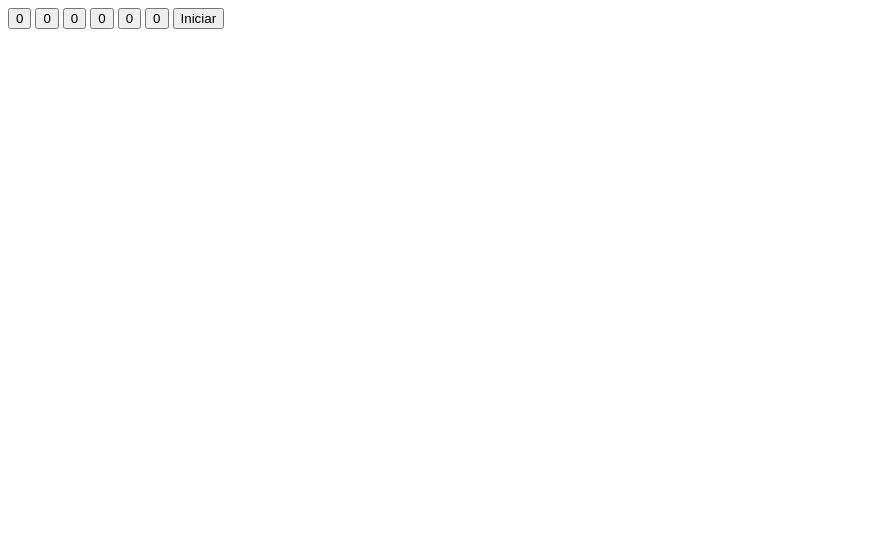
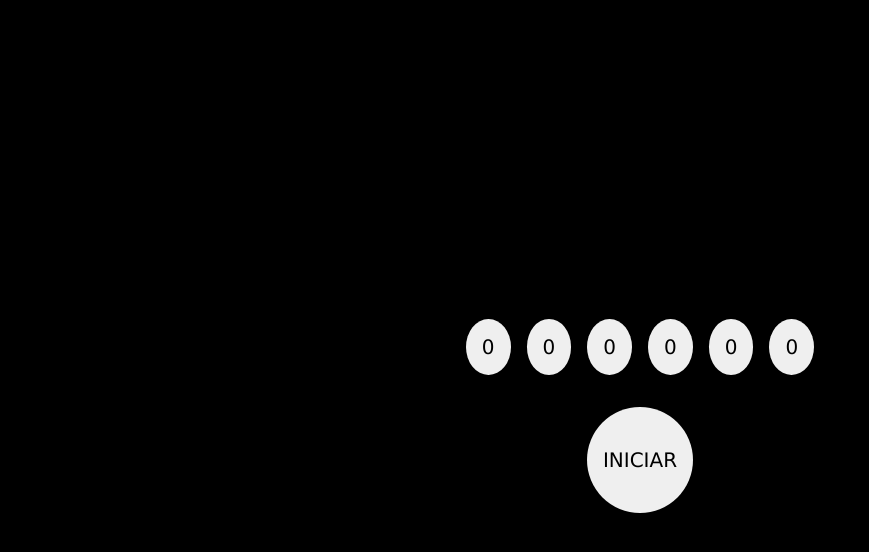
Before and after one commit to Taschetta/prueba, a plain HTML site: page index.html in a window 1280 px wide. Shown: the whole page, without its empty margins (0-869 px from the left). Drawn offline with Linux system fonts and the light colour scheme.

Commit message:
agregados estilos

```diff
--- a/index.css
+++ b/index.css
@@ -0,0 +1,44 @@
+
+* {
+  margin: 0;
+  padding: 0;
+}
+
+html, body {
+  height: 100%;
+}
+
+body {
+  background-color: black;
+  padding: 1em;
+  display: flex;
+  gap: 2rem;
+  flex-direction: column;
+  justify-content: center;
+  align-items: center;
+}
+
+.digitos {
+  display: flex;
+  flex-wrap: wrap;
+  justify-content: center;
+  gap: 1rem;
+}
+
+.boton {
+  font-family: Verdana, Geneva, Tahoma, sans-serif;
+  font-size: 20px;
+  cursor: pointer;
+  outline-offset: 0.5rem;
+  text-transform: uppercase;
+  /* display */
+  display: flex;
+  justify-content: center;
+  align-items: center;
+  /* space */
+  padding: 1rem;
+  aspect-ratio: 1;
+  /* border */
+  border: none;
+  border-radius: 100%;
+}
--- a/index.html
+++ b/index.html
@@ -8,12 +8,14 @@
   <title>Timer!</title>
 </head>
 <body>
+  <div class="digitos">
     <button class="boton digito">0</button>
     <button class="boton digito">0</button>
     <button class="boton digito">0</button>
     <button class="boton digito">0</button>
     <button class="boton digito">0</button>
     <button class="boton digito">0</button>
+  </div>
   <button class="boton iniciar">
     Iniciar
   </button>
```
Lines whose indentation alone changed are shown as unchanged.
